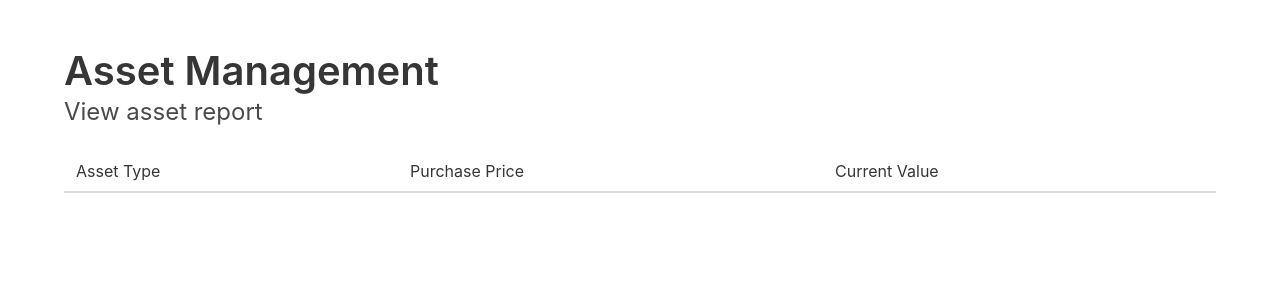
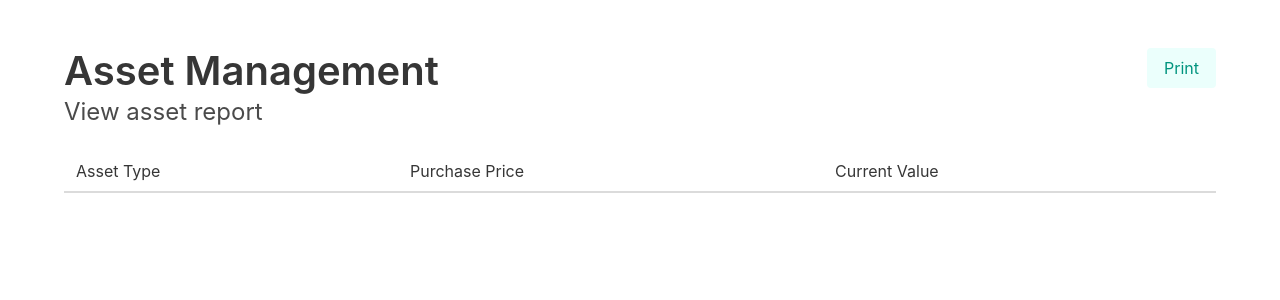
Before and after one commit to SilencePaul/4FD3-Project, a Django app: template aerc_project/aerc_website/templates/report.html in a window 1280 px wide. Shown: the part 241-541 px from the top of the page. Run offline with Django 5.2, Linux system fonts and the light colour scheme; the template is opened without the code that fills it, so the values that code supplies are empty; parts of the project's set-up code (start-up, migrations or seed data) failed here and were passed over; some libraries are stand-ins or nearby versions.

Commit message:
add print button to report

```diff
--- a/aerc_project/aerc_website/templates/report.html
+++ b/aerc_project/aerc_website/templates/report.html
@@ -1,8 +1,26 @@
 {% extends "base.html" %}
 {% block content %}
+<style>
+    @media print {
+        body > header, .btn-print {
+            display: none;
+        }
+        .columns:not(.is-desktop) {
+            flex-direction: column;
+        }
+        .column.is-one-quarter, .column.is-one-quarter-tablet {
+            width: auto;
+        }
+    }
+
+    .space-heading {
+        display: flex;
+        justify-content: space-between;
+    }
+</style>
 <section class="section">
     <div class="container">
-        <h2 class="title is-2">Asset Management</h2>
+        <h2 class="title is-2 space-heading">Asset Management<button class="button is-primary is-light btn-print" onclick="window.print()">Print</button></h2>
         <p class="subtitle is-4">View asset report</p>
         <div class="table-container">
             <table class="table is-striped is-hoverable is-fullwidth">
@@ -24,7 +42,6 @@
                 </tbody>
             </table>
         </div>
-    </div>
         <div class="container">
             <div class="columns is-vcentered is-centered">
                 {% for url in plot_urls %}
@@ -36,5 +53,6 @@
                 {% endfor %}
             </div>
         </div>
+    </div>
 </section>
 {% endblock %}
```
Lines whose indentation alone changed are shown as unchanged.
